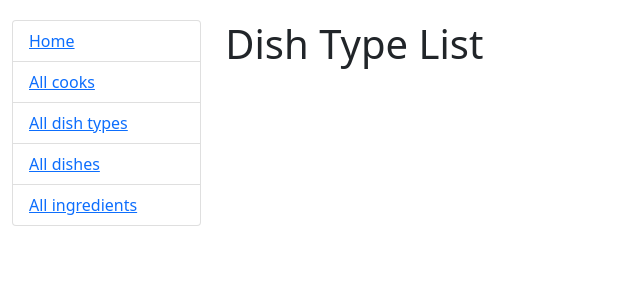
After one commit to m1b0mb0/kitchen-management-system, a Django app: page /dishes/ in a window 1280 px wide. The commit adds this page. Shown: the top 300 px of the page, without its empty margins (0-640 px from the left). Run offline with Django 5.2, Linux system fonts and the light colour scheme; data that the repository does not hold is empty.

Commit message:
Add dish list view and template

```diff
--- a/kitchen/urls.py
+++ b/kitchen/urls.py
@@ -3,7 +3,8 @@ from django.urls import path
 from kitchen.views import (
     index,
     IngredientListView,
-    DishTypeListView
+    DishTypeListView,
+    DishListView,
 )
 
 urlpatterns = [
@@ -18,6 +19,11 @@ urlpatterns = [
         DishTypeListView.as_view(),
         name="dish-type-list"
     ),
+    path(
+        "dishes/",
+        DishListView.as_view(),
+        name="dish-list"
+    ),
 ]
 
 app_name = "kitchen"
--- a/kitchen/views.py
+++ b/kitchen/views.py
@@ -23,3 +23,8 @@ class DishTypeListView(generic.ListView):
     model = DishType
     context_object_name = "dish_type_list"
     template_name = "kitchen/dish_type_list.html"
+
+
+class DishListView(generic.ListView):
+    model = Dish
+    queryset = Dish.objects.select_related("dish_type")
--- a/templates/includes/sidebar.html
+++ b/templates/includes/sidebar.html
@@ -2,6 +2,6 @@
   <li class="list-group-item"><a href="{% url 'kitchen:index' %}">Home</a></li>
   <li class="list-group-item"><a href="#">All cooks</a></li>
   <li class="list-group-item"><a href="{% url 'kitchen:dish-type-list' %}">All dish types</a></li>
-  <li class="list-group-item"><a href="#">All dishes</a></li>
+  <li class="list-group-item"><a href="{% url 'kitchen:dish-list' %}">All dishes</a></li>
   <li class="list-group-item"><a href="{% url 'kitchen:ingredient-list' %}">All ingredients</a></li>
 </ul>
--- /dev/null
+++ b/templates/kitchen/dish_list.html
@@ -0,0 +1,13 @@
+{% extends "base.html" %}
+
+{% block content %}
+  <h1>Dish Type List</h1>
+  <ul>
+    {% for dish in dish_list %}
+      <li>
+        <a href="">{{ dish.name }}</a>
+        ({{ dish.dish_type.name }}), price: {{ dish.price }}
+      </li>
+    {% endfor %}
+  </ul>
+{% endblock content %}
```
